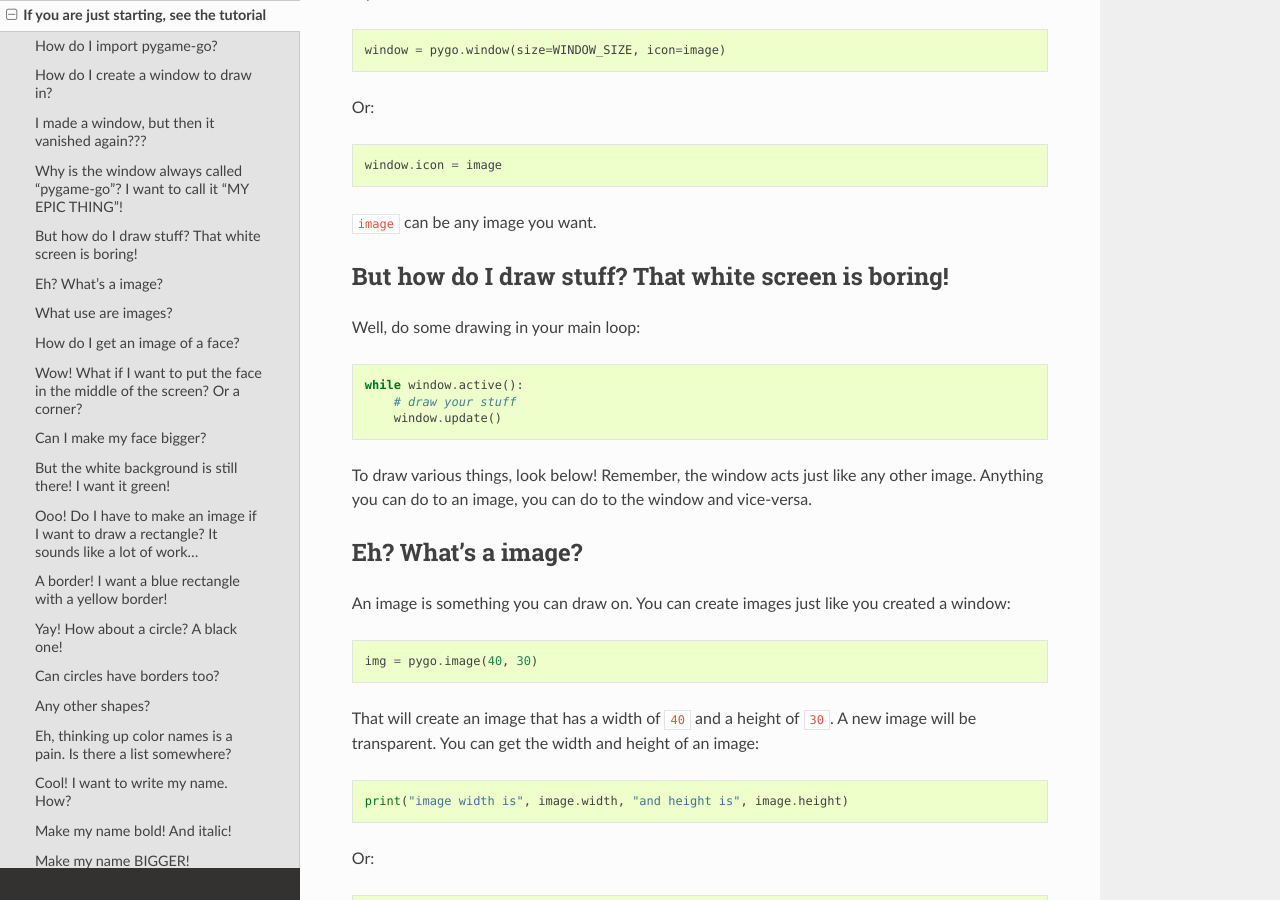
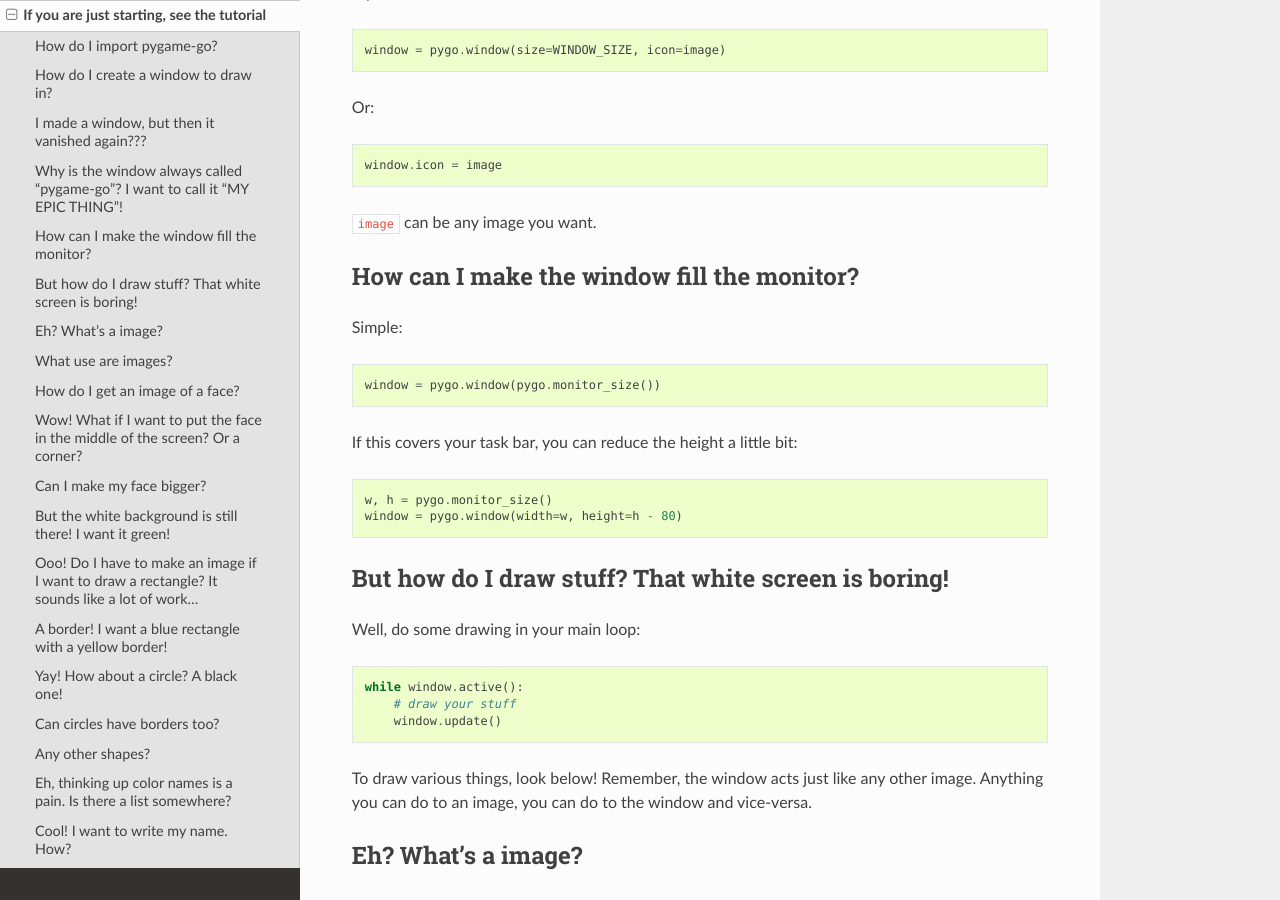
Before and after one commit to matsjoyce/pygame-go, a Sphinx documentation site: the page built from docs/tutorial.rst, in a window 1280 px wide and 900 px high, scrolled down 1706 px. Built offline with Sphinx 7.4.7 and the Read the Docs theme 2.0.0, drawn with Linux system fonts in a browser that asks for light colours.

Commit message:
Add monitor size

```diff
--- a/docs/docs.rst
+++ b/docs/docs.rst
@@ -619,3 +619,9 @@ Other functions
     :rtype: bool
 
     Returns whether the button ``button`` is currently pressed. ``button`` should be one of :data:`left_button`, :data:`right_button` or :data:`middle_button`.
+
+.. function:: monitor_resolution()
+
+    :rtype: 2-tuple of int
+
+    Width and height of the monitor.
--- a/docs/tutorial.rst
+++ b/docs/tutorial.rst
@@ -67,6 +67,19 @@ Or::
     window.icon = image
 
 ``image`` can be any image you want.
+
+How can I make the window fill the monitor?
+-------------------------------------------
+
+Simple::
+
+    window = pygo.window(pygo.monitor_size())
+
+If this covers your task bar, you can reduce the height a little bit::
+
+    w, h = pygo.monitor_size()
+    window = pygo.window(width=w, height=h - 80)
+
 
 But how do I draw stuff? That white screen is boring!
 -----------------------------------------------------
--- a/pygame_go/__init__.py
+++ b/pygame_go/__init__.py
@@ -19,7 +19,7 @@ along with this program.  If not, see <http://www.gnu.org/licenses/>.
 from .window import window
 from .images import image, Alignment
 from .events import Button, ScrollDirection, ScrollDirection
-from .input import mouse_position, set_mouse_position, is_key_pressed, is_mouse_pressed
+from .input import mouse_position, set_mouse_position, is_key_pressed, is_mouse_pressed, monitor_size
 from .colors import color, initialise_colors
 from .sound import sound
 
@@ -34,7 +34,7 @@ __email__ = "matsjoyce@gmail.com"
 __status__ = "Development"
 
 __all__ = ["window", "image", "mouse_position", "set_mouse_position", "is_key_pressed",
-           "is_mouse_pressed", "color", "color_names", "sound"]
+           "is_mouse_pressed", "monitor_size", "color", "color_names", "sound"]
 
 initialise_colors()
 color_names = list(color.colors)
```
Also changed, not shown: 2 other files.
